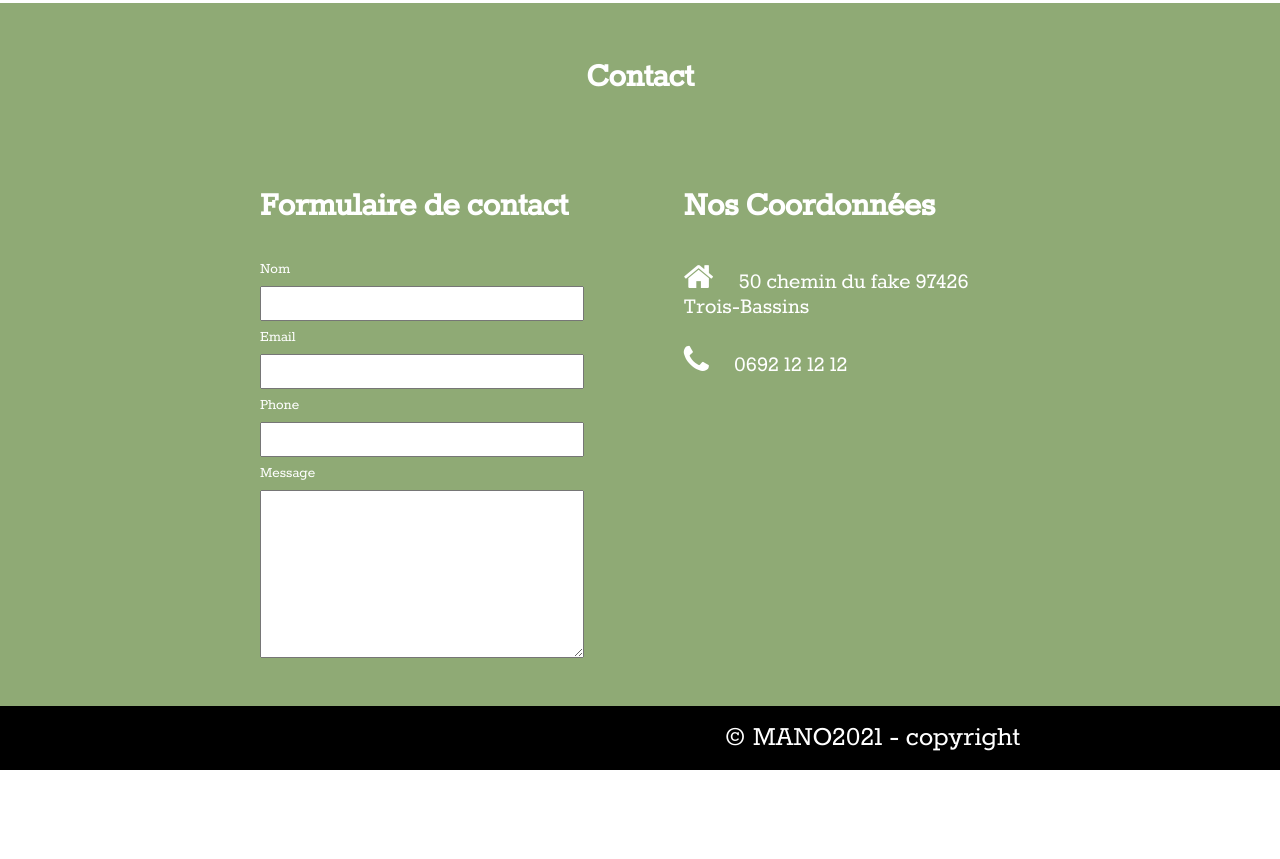
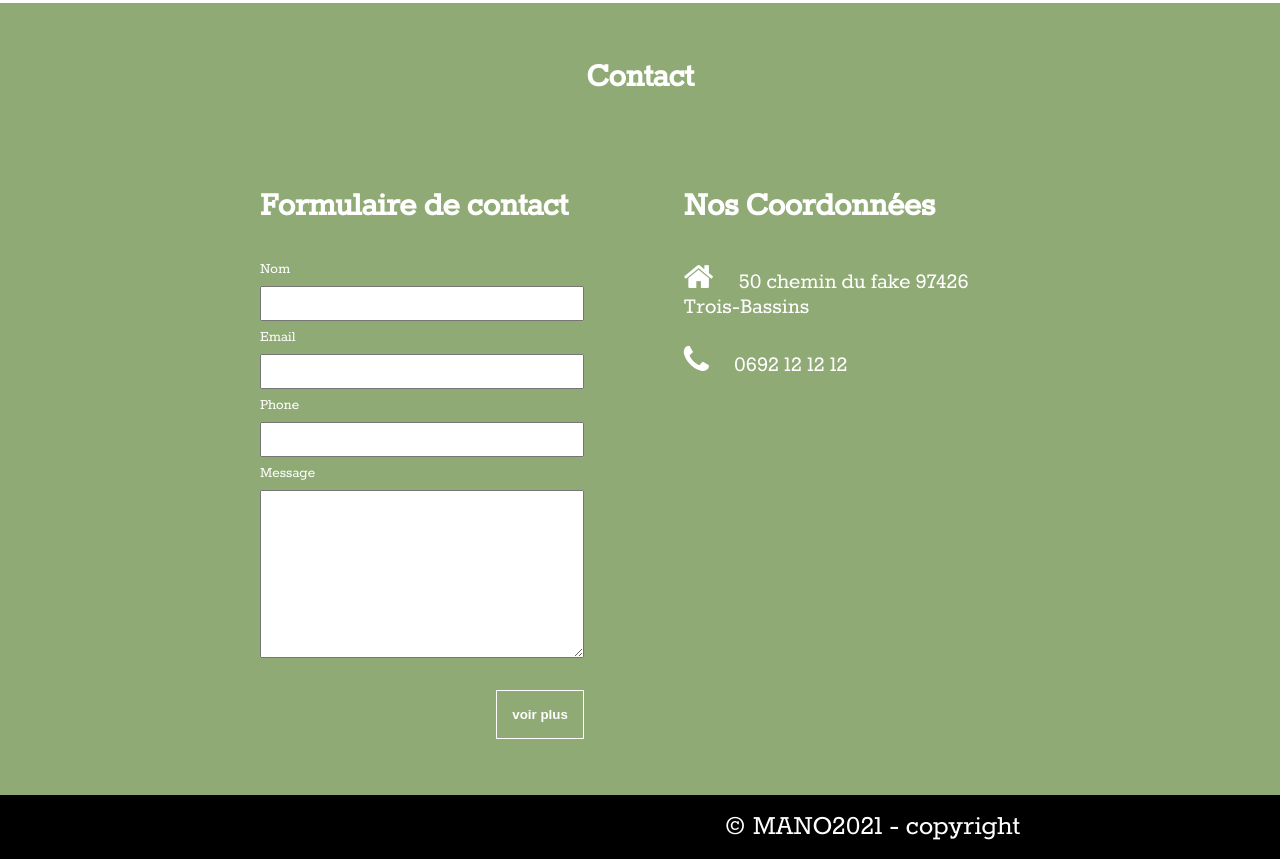
Before and after one commit to Benjamin-Entropik/mano2021, a plain HTML site: page index.html in a window 1280 px wide. Shown: the part 3960-4819 px from the top of the page. Before the commit the page ends 4730 px from the top, so only its background shows below. Drawn offline with Linux system fonts and the light colour scheme.

Commit message:
corrrection du btn

```diff
--- a/css/contact.css
+++ b/css/contact.css
@@ -16,6 +16,14 @@
   margin-right: 100px;
   width: 400px;
 }
+
+.contact .formulaire .btn-contact button {
+  background-color: transparent;
+  margin-top: 3vh;
+  border: 1px solid white;
+  color: white;
+}
+
 
 .contact .formulaire h3,
 .contact .coordonnee h3 {
--- a/index.html
+++ b/index.html
@@ -132,7 +132,7 @@
   <section class="section-contact" id="contact">
     <h2 class="section-title contact-title"> Contact</h2>
     <div class="contact">
-      <div class="formulaire">
+      <form class="formulaire">
         <h3>Formulaire de contact</h3>
 
         <label for="name">Nom</label>
@@ -143,7 +143,10 @@
         <input type="text" id="phone">
         <label for="message">Message</label>
         <textarea name="" id="message" cols="30" rows="10"></textarea>
-      </div>
+        <div class="btn-div btn-contact">
+          <button>voir plus</button>
+        </div>
+      </form>
       <div class="coordonnee">
         <h3>Nos Coordonnées</h3>
         <p>
```
